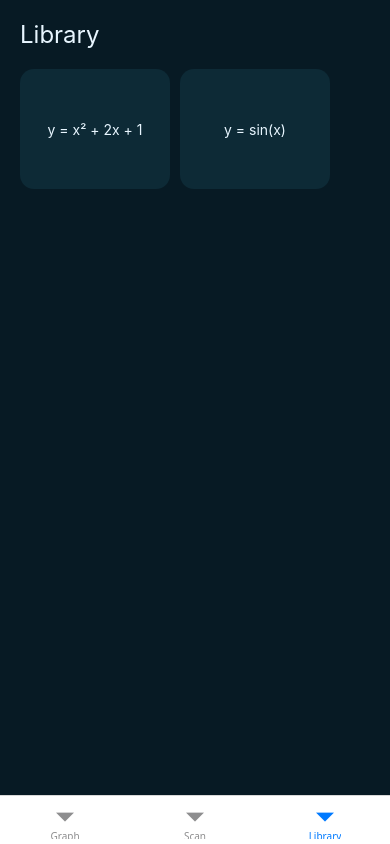
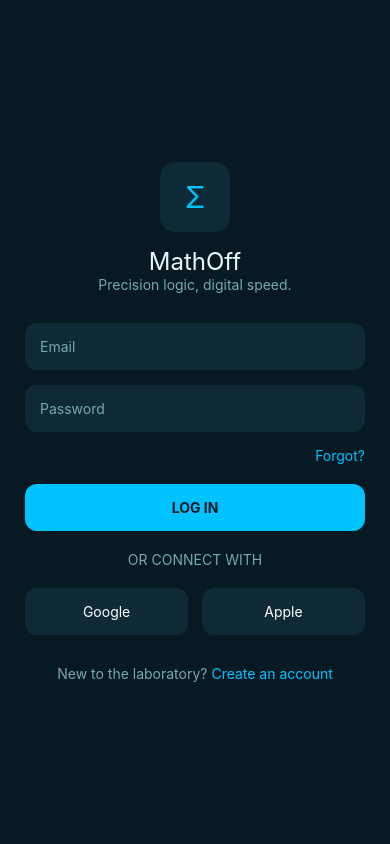
Before and after one commit to legato-desu/MathOff_app, a React Native app: screen /Library in a window 390 px wide. Built offline with nearby package versions, Linux system fonts and the light colour scheme.

Commit message:
Ejecucion principal de ventana login con el boton (INICIAR)

```diff
--- a/App.tsx
+++ b/App.tsx
@@ -1,11 +1,11 @@
 import React from "react";
 import { NavigationContainer } from "@react-navigation/native";
-import BottomTabs from "./src/navigation/BottomTabs";
+import MainNavigator from "./src/navigation/MainNavigator";
 
 export default function App() {
   return (
     <NavigationContainer>
-      <BottomTabs />
+      <MainNavigator />
     </NavigationContainer>
   );
 }
--- /dev/null
+++ b/src/navigation/MainNavigator.tsx
@@ -0,0 +1,12 @@
+import React, { useState } from "react";
+import LoginScreen from "../screens/LoginScreen";
+import BottomTabs from "./BottomTabs";
+
+export default function MainNavigator() {
+
+  const [isLogged, setIsLogged] = useState(false);
+
+  return isLogged
+    ? <BottomTabs />
+    : <LoginScreen onLogin={() => setIsLogged(true)} />;
+}
--- a/src/screens/LoginScreen.tsx
+++ b/src/screens/LoginScreen.tsx
@@ -0,0 +1,168 @@
+import React from "react";
+import {
+  View,
+  Text,
+  TextInput,
+  StyleSheet,
+  TouchableOpacity
+} from "react-native";
+
+type Props = {
+  onLogin: () => void;
+};
+
+export default function LoginScreen({ onLogin }: Props) {
+  return (
+    <View style={styles.container}>
+
+      {/* Logo */}
+      <View style={styles.logoBox}>
+        <Text style={styles.logo}>Σ</Text>
+      </View>
+
+      <Text style={styles.title}>MathOff</Text>
+      <Text style={styles.subtitle}>
+        Precision logic, digital speed.
+      </Text>
+
+      {/* Inputs */}
+      <TextInput
+        placeholder="Email"
+        placeholderTextColor="#7aa"
+        style={styles.input}
+      />
+
+      <TextInput
+        placeholder="Password"
+        placeholderTextColor="#7aa"
+        secureTextEntry
+        style={styles.input}
+      />
+
+      {/* Forgot */}
+      <TouchableOpacity>
+        <Text style={styles.forgot}>Forgot?</Text>
+      </TouchableOpacity>
+
+      {/* Button */}
+      <TouchableOpacity style={styles.button} onPress={onLogin}>
+        <Text style={styles.buttonText}>LOG IN</Text>
+      </TouchableOpacity>
+
+      {/* Divider */}
+      <Text style={styles.or}>OR CONNECT WITH</Text>
+
+      {/* Social */}
+      <View style={styles.socialRow}>
+        <View style={styles.socialBtn}>
+          <Text style={{ color: "#fff" }}>Google</Text>
+        </View>
+
+        <View style={styles.socialBtn}>
+          <Text style={{ color: "#fff" }}>Apple</Text>
+        </View>
+      </View>
+
+      {/* Footer */}
+      <Text style={styles.footer}>
+        New to the laboratory?{" "}
+        <Text style={styles.link}>Create an account</Text>
+      </Text>
+
+    </View>
+  );
+}
+
+const styles = StyleSheet.create({
+
+  container: {
+    flex: 1,
+    backgroundColor: "#071A24",
+    padding: 25,
+    justifyContent: "center"
+  },
+
+  logoBox: {
+    width: 70,
+    height: 70,
+    backgroundColor: "#0D2A36",
+    borderRadius: 15,
+    justifyContent: "center",
+    alignItems: "center",
+    alignSelf: "center",
+    marginBottom: 15
+  },
+
+  logo: {
+    color: "#00C2FF",
+    fontSize: 30
+  },
+
+  title: {
+    color: "#E8F6FF",
+    fontSize: 24,
+    textAlign: "center"
+  },
+
+  subtitle: {
+    color: "#7aa",
+    textAlign: "center",
+    marginBottom: 30
+  },
+
+  input: {
+    backgroundColor: "#0D2A36",
+    padding: 15,
+    borderRadius: 12,
+    color: "#fff",
+    marginBottom: 15
+  },
+
+  forgot: {
+    color: "#00C2FF",
+    textAlign: "right",
+    marginBottom: 20
+  },
+
+  button: {
+    backgroundColor: "#00C2FF",
+    padding: 15,
+    borderRadius: 12,
+    alignItems: "center"
+  },
+
+  buttonText: {
+    color: "#071A24",
+    fontWeight: "bold"
+  },
+
+  or: {
+    color: "#7aa",
+    textAlign: "center",
+    marginVertical: 20
+  },
+
+  socialRow: {
+    flexDirection: "row",
+    justifyContent: "space-between"
+  },
+
+  socialBtn: {
+    backgroundColor: "#0D2A36",
+    padding: 15,
+    borderRadius: 12,
+    width: "48%",
+    alignItems: "center"
+  },
+
+  footer: {
+    color: "#7aa",
+    textAlign: "center",
+    marginTop: 30
+  },
+
+  link: {
+    color: "#00C2FF"
+  }
+
+});
```
Also changed, not shown: src/navigation/BottomTabs.tsx (+5 -13 lines).
